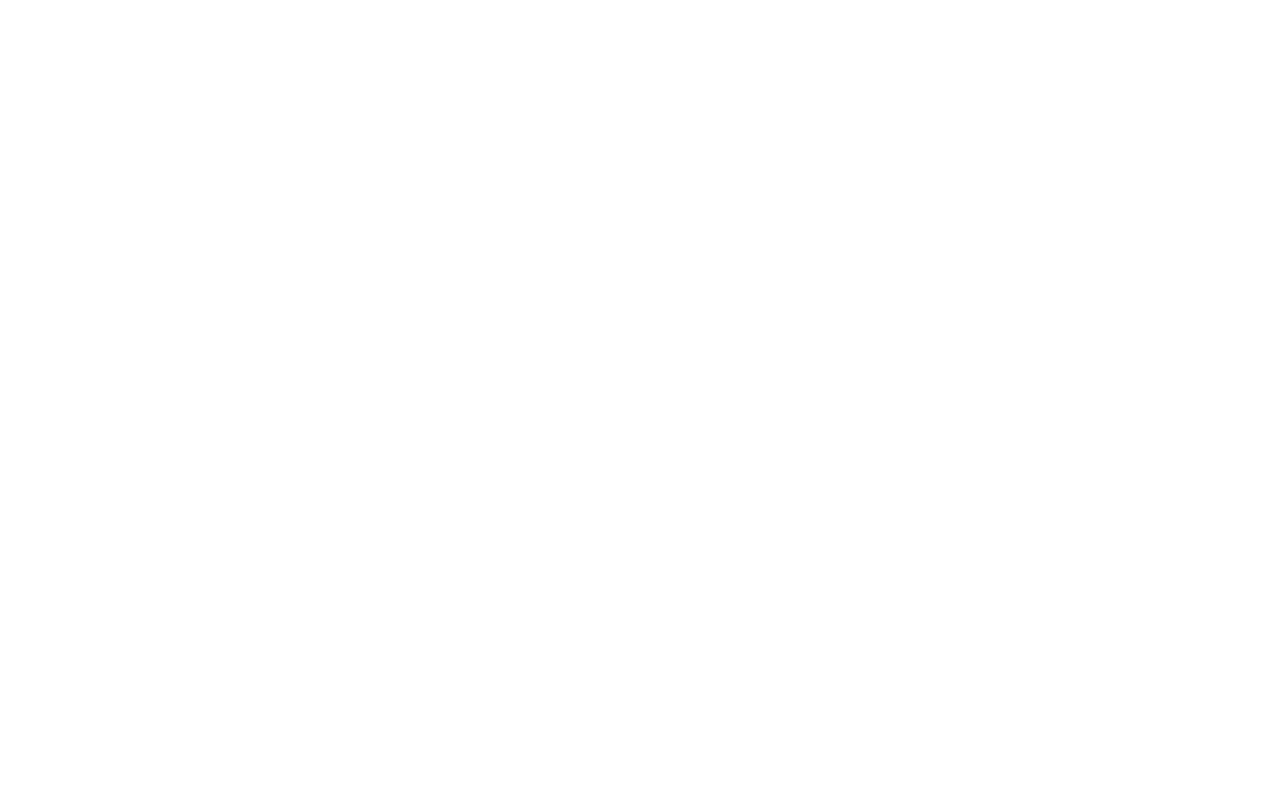
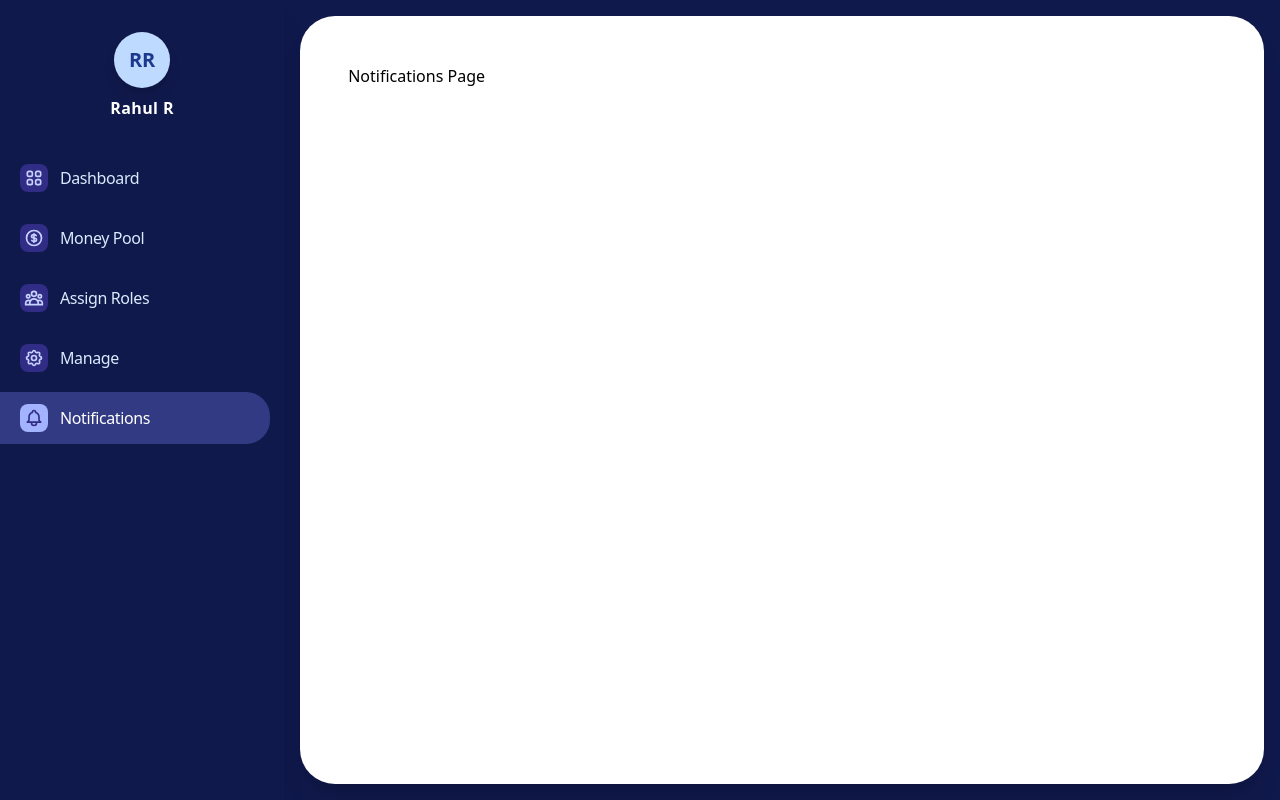
Before and after one commit to rahulbeyondcode/Snacks-Planner, a React (Vite) app in the folder Frontend/: page /notifications in a window 1280 px wide. Before the commit this address had no page. Built offline with nearby package versions, Linux system fonts and the light colour scheme.

Commit message:
Added react icons, absolute path vite config adjustments, setup initial UI and paths including sidebar

```diff
--- a/Frontend/package.json
+++ b/Frontend/package.json
@@ -15,6 +15,7 @@
     "@tailwindcss/vite": "^4.1.11",
     "react": "^19.1.0",
     "react-dom": "^19.1.0",
+    "react-icons": "^5.5.0",
     "react-router-dom": "^7.6.3",
     "tailwindcss": "^4.1.11",
     "zustand": "^5.0.6"
@@ -22,6 +23,7 @@
   "devDependencies": {
     "@eslint/js": "^9.30.0",
     "@tailwindcss/vite": "^4.1.11",
+    "@types/node": "^24.1.0",
     "@types/react": "^19.1.8",
     "@types/react-dom": "^19.1.6",
     "@typescript-eslint/eslint-plugin": "^8.35.1",
--- a/Frontend/src/index.css
+++ b/Frontend/src/index.css
@@ -4,4 +4,5 @@
 body {
   height: 100vh;
   overflow: hidden;
+  background-color: #10194b;
 }
--- a/Frontend/src/routes.tsx
+++ b/Frontend/src/routes.tsx
@@ -1,17 +1,19 @@
-import { Route, Routes } from "react-router-dom";
-import Dashboard from "./features/dashboard";
+import { Navigate, Route, Routes } from "react-router-dom";
+
+import Dashboard from "features/dashboard";
+import Layout from "shared/components/layout";
 
 export default function AppRoutes() {
   return (
     <Routes>
-      <Route path="/" element={<Dashboard />} />
-      <Route
-        path="/user-contribution"
-        element={<div>User Contribution Page</div>}
-      />
-      <Route path="/money-pool" element={<div>Money Pool Page</div>} />
-      <Route path="/assign-roles" element={<div>Assign Roles Page</div>} />
-      <Route path="/manage" element={<div>Manage Page</div>} />
+      <Route path="/" element={<Layout />}>
+        <Route index element={<Navigate to="dashboard" replace />} />
+        <Route path="dashboard" element={<Dashboard />} />
+        <Route path="money-pool" element={<div>Money Pool Page</div>} />
+        <Route path="assign-roles" element={<div>Assign Roles Page</div>} />
+        <Route path="manage" element={<div>Manage Page</div>} />
+        <Route path="notifications" element={<div>Notifications Page</div>} />
+      </Route>
     </Routes>
   );
 }
--- a/Frontend/src/shared/components/layout/header.tsx
+++ /dev/null
@@ -1,5 +0,0 @@
-const Header = () => {
-  return <div>Header</div>;
-};
-
-export default Header;
--- a/Frontend/src/shared/components/layout/index.tsx
+++ b/Frontend/src/shared/components/layout/index.tsx
@@ -1,5 +1,19 @@
+import MainContent from "shared/components/layout/main-content";
+import Sidebar from "shared/components/layout/sidebar";
+
 const Layout = () => {
-  return <div>Layout</div>;
+  return (
+    <div className="w-screen h-screen">
+      <div className="w-screen h-screen flex">
+        <aside className="h-screen w-96 flex flex-col items-center py-8 shadow-xl">
+          <Sidebar />
+        </aside>
+        <main className="bg-white w-full rounded-[35px] shadow-xl m-4 p-8 flex items-center justify-center">
+          <MainContent />
+        </main>
+      </div>
+    </div>
+  );
 };
 
 export default Layout;
--- /dev/null
+++ b/Frontend/src/shared/components/layout/main-content.tsx
@@ -0,0 +1,11 @@
+import { Outlet } from "react-router-dom";
+
+const MainContent = () => {
+  return (
+    <section className="w-full h-full min-h-0 p-4 overflow-auto">
+      <Outlet />
+    </section>
+  );
+};
+
+export default MainContent;
--- a/Frontend/src/shared/components/layout/sidebar.tsx
+++ b/Frontend/src/shared/components/layout/sidebar.tsx
@@ -1,5 +1,60 @@
+import {
+  HiOutlineBell,
+  HiOutlineCog,
+  HiOutlineCurrencyDollar,
+  HiOutlineUserGroup,
+  HiOutlineViewGrid,
+} from "react-icons/hi";
+import { Link, useLocation } from "react-router-dom";
+
+const navItems = [
+  { label: "Dashboard", path: "/dashboard", icon: HiOutlineViewGrid },
+  { label: "Money Pool", path: "/money-pool", icon: HiOutlineCurrencyDollar },
+  { label: "Assign Roles", path: "/assign-roles", icon: HiOutlineUserGroup },
+  { label: "Manage", path: "/manage", icon: HiOutlineCog },
+  { label: "Notifications", path: "/notifications", icon: HiOutlineBell },
+];
+
 const Sidebar = () => {
-  return <div>Sidebar</div>;
+  const location = useLocation();
+  return (
+    <div className="w-full h-full flex flex-col items-center">
+      {/* Avatar and name */}
+      <div className="flex flex-col items-center mb-8">
+        <div className="w-14 h-14 rounded-full bg-blue-200 flex items-center justify-center text-xl font-bold text-blue-900 mb-2 shadow-lg">
+          RR
+        </div>
+        <div className="text-white text-base font-semibold tracking-wide">
+          Rahul R
+        </div>
+      </div>
+      {/* Nav list */}
+      <nav className="flex flex-col gap-2 w-full">
+        {navItems.map((item) => {
+          const Icon = item.icon;
+          const isActive = location.pathname === item.path;
+          return (
+            <Link
+              key={item.label}
+              to={item.path}
+              className={`cursor-pointer flex items-center gap-3 px-5 py-3 focus:outline-none w-[95%] rounded-tr-3xl rounded-br-3xl
+                ${isActive ? "bg-indigo-400/30 text-white font-medium" : "text-blue-100 hover:bg-indigo-200/20 hover:text-white"}
+              `}
+            >
+              <span
+                className={`flex items-center justify-center w-7 h-7 rounded-lg ${isActive ? "bg-indigo-300 text-indigo-900" : "bg-indigo-900 text-indigo-200 group-hover:bg-indigo-200 group-hover:text-indigo-900"}`}
+              >
+                <Icon size={20} />
+              </span>
+              <span className="tracking-tight font-sans text-base">
+                {item.label}
+              </span>
+            </Link>
+          );
+        })}
+      </nav>
+    </div>
+  );
 };
 
 export default Sidebar;
--- a/Frontend/vite.config.ts
+++ b/Frontend/vite.config.ts
@@ -1,5 +1,6 @@
 import tailwindcss from "@tailwindcss/vite";
 import react from "@vitejs/plugin-react";
+import path from "path";
 import { defineConfig } from "vite";
 
 export default defineConfig({
@@ -10,9 +11,9 @@
   },
   resolve: {
     alias: {
-      features: "src/features",
-      assets: "src/assets",
-      shared: "src/shared",
+      features: path.resolve(__dirname, "src/features"),
+      assets: path.resolve(__dirname, "src/assets"),
+      shared: path.resolve(__dirname, "src/shared"),
     },
   },
   optimizeDeps: {
```
Also changed, not shown: 1 other file (tests, documents, lock files or other folders).
